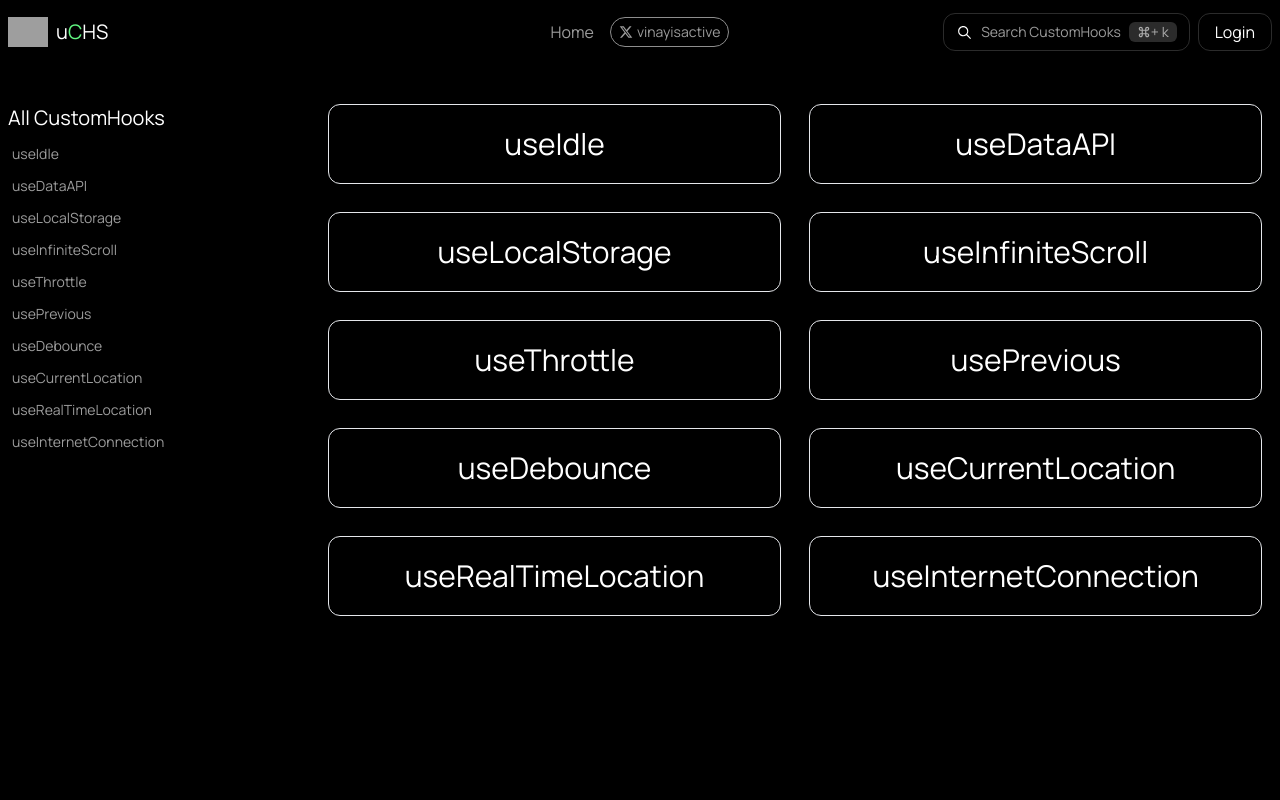
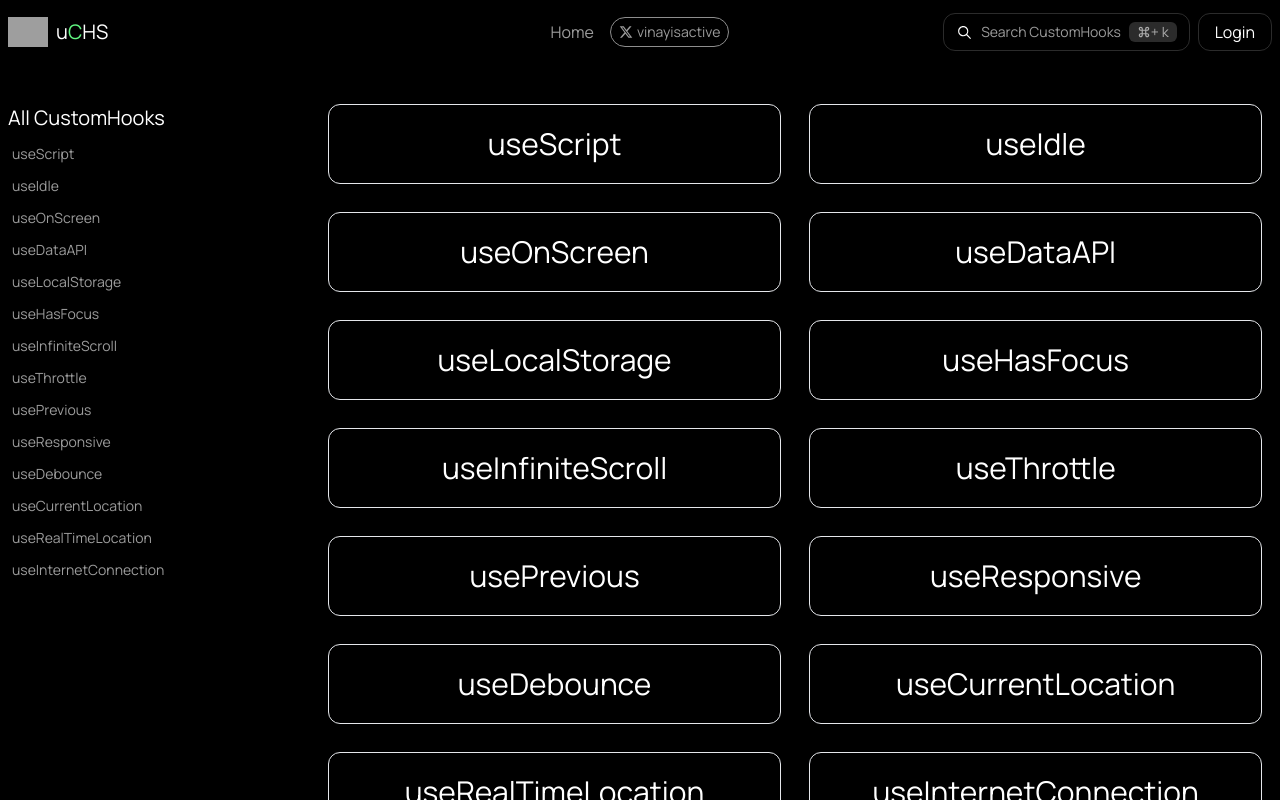
Before and after one commit to vinayisactive/useCustomHookSpace, a Next.js app: page /customhooks in a window 1280 px wide. Built offline with nearby package versions, Linux system fonts and the light colour scheme; grey boxes are pictures that could not be loaded.

Commit message:
🌱🔨Updated static data

```diff
--- a/static/btns.ts
+++ b/static/btns.ts
@@ -1,18 +1,29 @@
 export const ButtonArr = [
   "",
-  "useLocalStorage",
+  "",
+    "useLocalStorage",
     "useDataAPI",
     "useLocation",
     "useRealTimeLocation",
-    "useDebounce",
+    "useScript",
+    "useLocalStorage",
+    "useHasFocus",
+    "useIdle",
+    "useCurrentLocation",
     "usePrevious",
-    "useDataAPI",
+    "useScript",
+    "useResponsive",
+    "useScript",
+    "useLocalStorage",
+    "useHasFocus",
+    "useIdle",
     "useCurrentLocation",
-    "useLocalStorage",
-    "useCurrentLocation",
-    "useIdle",
-    "useLocalStorage",
-    "useCurrentLocation",
+    "usePrevious",
+    "useScript",
+    "useResponsive",
+
+
+
   ];
 
   export const ButtonArrTwo = [
@@ -21,16 +32,23 @@ export const ButtonArr = [
     "",
     "",
     "",
-    "useNavigation",
-    "useDiameter",
+    "",
+    "",
     "useCurrentLocation",
     "useDebounce",
     "useRealTimeLocation",
     "useLocalStorage",
     "useThrottle",
+    "useDebounce",
+    "useInfiniteScroll",
+    "useCookies",
+    "useCurrentLocation",
+    "useDebounce",
     "useRealTimeLocation",
-    "useInternetConnection",
+    "useLocalStorage",
+    "useThrottle",
+    "useDebounce",
+    "useInfiniteScroll",
     "useCookies",
-    "useLocalStorage",
-    "useDateAPI",
+
   ];
--- a/static/hooks.ts
+++ b/static/hooks.ts
@@ -1,14 +1,16 @@
 export const hooks = [
+  "useScript",
   "useIdle",
+  "useOnScreen",
   "useDataAPI",
   "useLocalStorage",
+  "useHasFocus",
   "useInfiniteScroll",
   "useThrottle",
   "usePrevious",
+  "useResponsive",
   "useDebounce",
   "useCurrentLocation",
   "useRealTimeLocation",
   "useInternetConnection",
-
-
 ];
```
